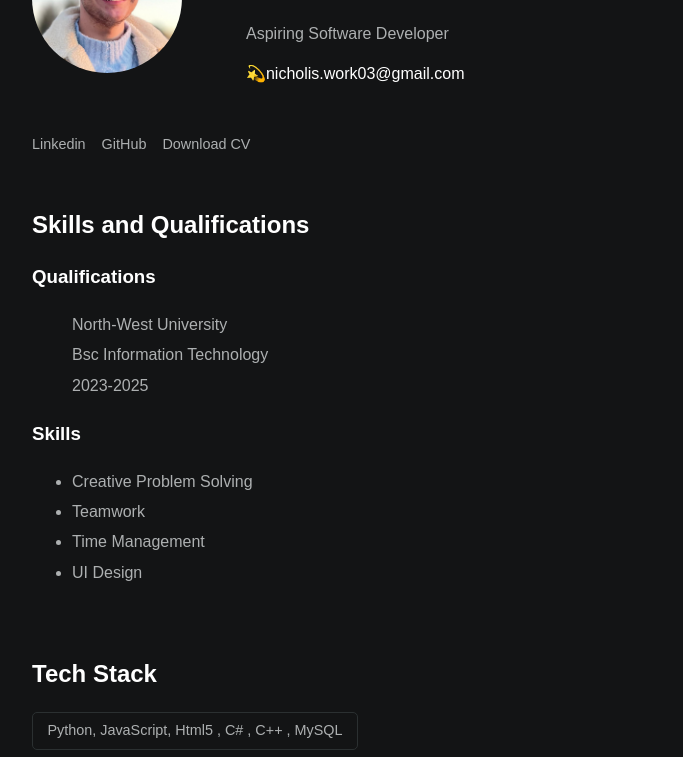
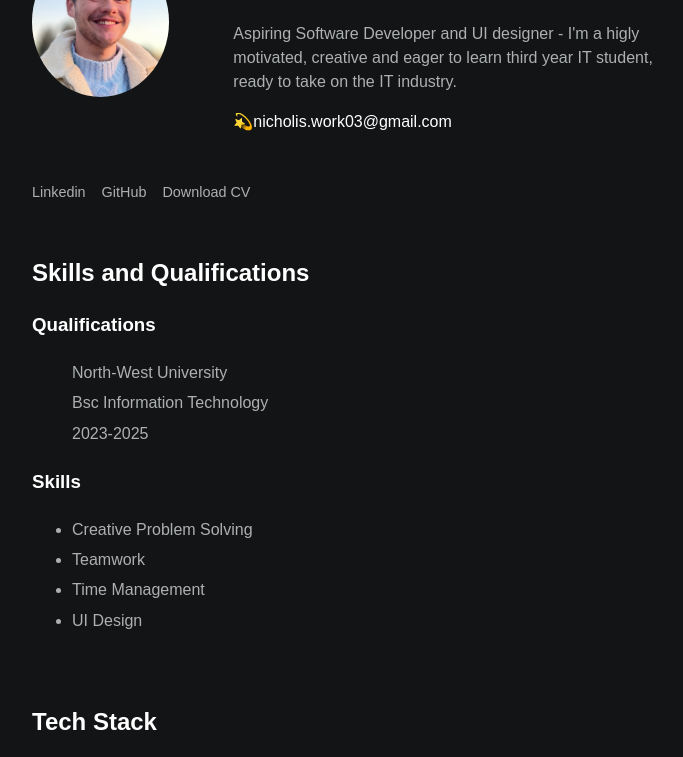
Before and after one commit to NQuinn2506/Resume, a plain HTML site: page index.html in a window 1280 px wide. Shown: the part 150-907 px from the top of the page, without its empty margins (278-961 px from the left). Drawn offline with Linux system fonts and the light colour scheme; a small style sheet from the web is missing.

Commit message:
Update resume website with latest changes

```diff
--- a/index.html
+++ b/index.html
@@ -16,7 +16,7 @@
             <img id="profile-img" src="./Assets/Images/Profile.jpg"/>
             <div>
                 <h1 id="user-name">Nicholis Quinn</h1>
-                <p id="bio">Aspiring Software Developer</p>
+                <p id="bio">Aspiring Software Developer and UI designer - I'm a higly motivated, creative and eager to learn third year IT student, ready to take on the IT industry.</p>
                 <P id="email">💫nicholis.work03@gmail.com</P>
             </div>
        </section>
```
